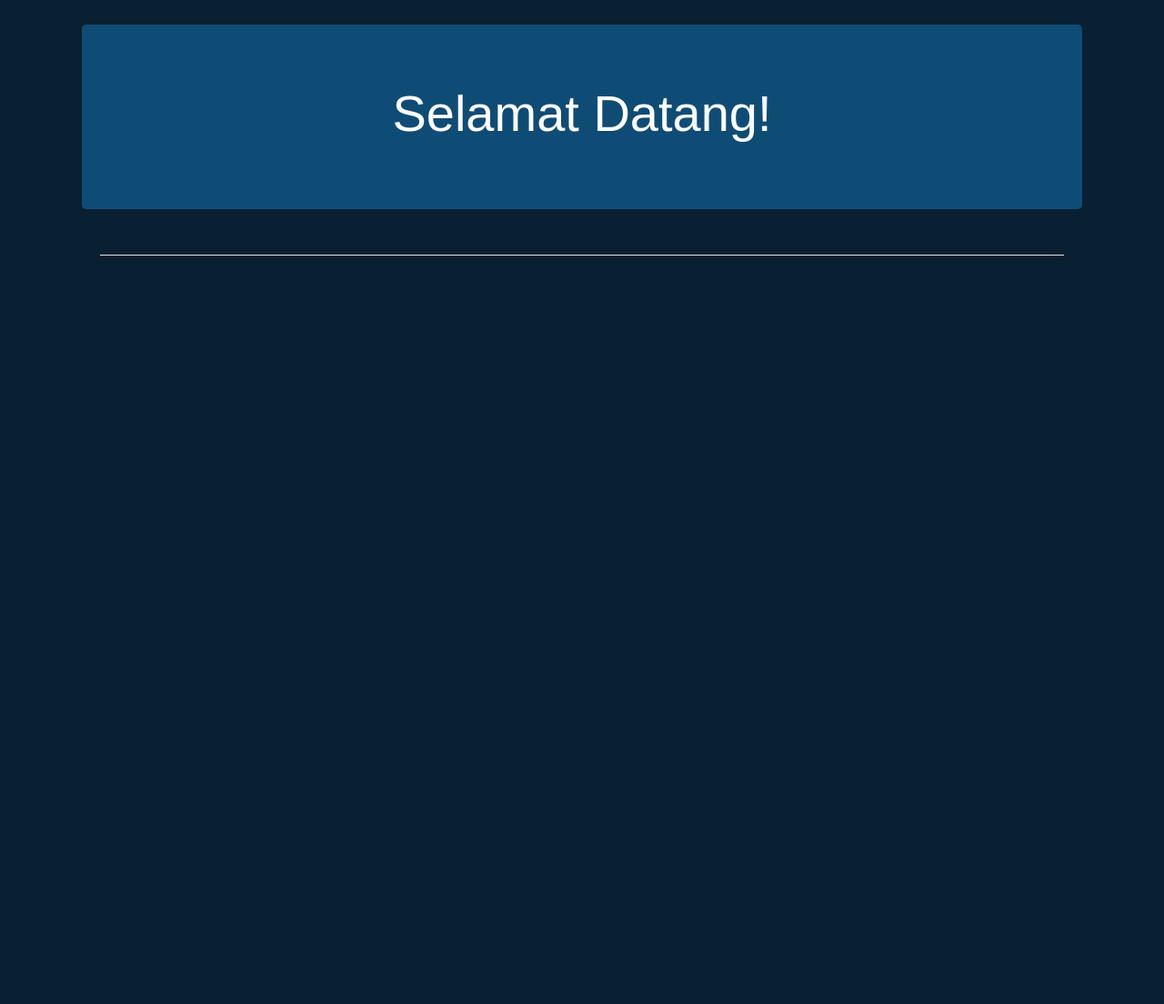
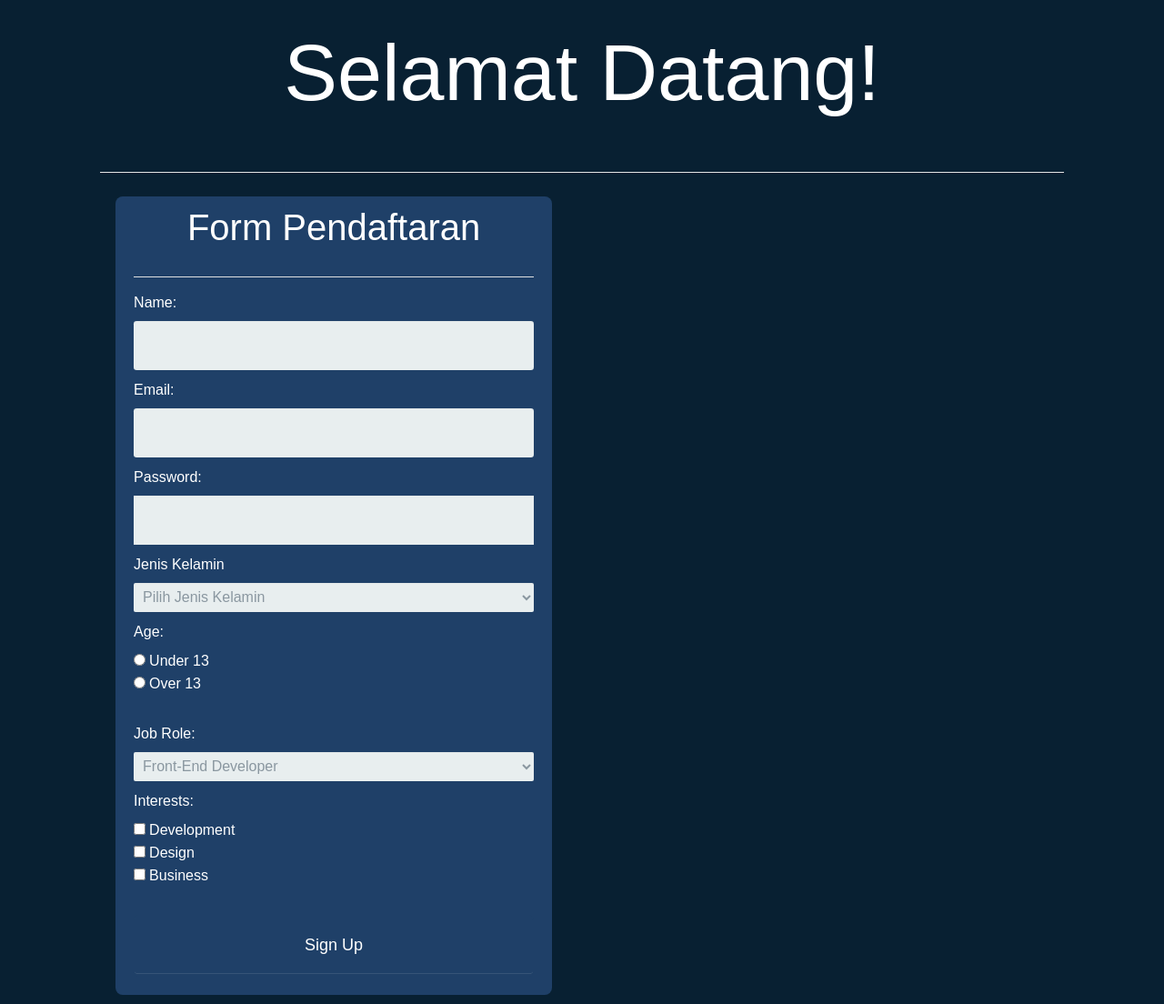
Before and after one commit to chrystalio/Digitalent-Kominfo, a PHP site: page / in a window 1280 px wide. Shown: the part 93-1197 px from the top of the page at 91% size. Before the commit the page ends 374 px from the top, so only its background shows below. Run offline with PHP 8.4, Linux system fonts and the light colour scheme; some libraries are stand-ins or nearby versions.

Commit message:
Add form pendaftaran (Not finished Yet) I need to sleep.

```diff
--- a/modul-3/css/stylesheet.css
+++ b/modul-3/css/stylesheet.css
@@ -1,16 +1,256 @@
 body {
-	background:   #082032;
-	font-family: Arial, Helvetica, sans-serif;
+    background: #082032;
+    font-family: Arial, Helvetica, sans-serif;
 }
 
-.navbar{
-    background-color: #133B5C ;
+.navbar {
+    background-color: #133B5C;
 }
 
 img {
     width: 200px;
 }
 
-.jumbotron{
+.jumbotron {
     background-color: #0F4C75;
 }
+
+/* .form-control {
+    height: 40px;
+    background: #f2f2f2;
+    box-shadow: none !important;
+    border: none;
+    width: 500px;
+}
+
+.form-control:focus {
+    background: #e2e2e2;
+}
+
+.form-control,
+.btn {
+    border-radius: 4px;
+}
+
+.signup-form {
+    width: 560px;
+    margin: 00px auto;
+}
+
+.signup-form form {
+    color: #999;
+    border-radius: 3px;
+    margin-bottom: 15px;
+    background: #fff;
+    box-shadow: 0px 2px 2px rgba(0, 0, 0, 0.3);
+    padding: 30px;
+}
+
+.signup-form h2 {
+    color: rgb(0, 0, 0);
+    font-weight: bold;
+    margin-top: 0;
+}
+
+.signup-form p {
+    color: black;
+    font-weight: bold;
+}
+
+.signup-form hr {
+    margin: 0 -30px 20px;
+    size: 80%;
+
+}
+
+.signup-form .form-group {
+    margin-bottom: 20px;
+}
+
+.signup-form input[type="checkbox"] {
+    margin-top: 3px;
+}
+
+.signup-form .row div:first-child {
+    padding-right: 10px;
+}
+
+.signup-form .row div:last-child {
+    padding-left: 10px;
+}
+
+.signup-form .btn {
+    font-size: 16px;
+    font-weight: bold;
+    background: #4CAF50;
+    border: none;
+    min-width: 140px;
+    width: 340px;
+    opacity: 0.9;
+}
+
+.signup-form .btn:hover,
+.signup-form .btn:focus {
+    /* background: #2389cd !important; */
+    /* outline: none;
+    opacity: 1;
+} */
+
+/* .signup-form a {
+    color: #fff;
+    text-decoration: underline;
+}
+
+.signup-form a:hover {
+    text-decoration: none;
+}
+
+.signup-form form a {
+    color: dodgerblue;
+    text-decoration: none;
+}
+
+.signup-form form a:hover {
+    text-decoration: underline;
+}
+
+.signup-form .hint-text {
+    padding-bottom: 15px;
+    text-align: center;
+}
+
+.signin {
+    background-color: #f1f1f1;
+    text-align: center;
+}
+
+.btn {
+    size: 400px;
+}
+
+.form-group label {
+    font-weight: bolder;
+    color: black;
+    font-size: 15px;
+}
+
+.form-group a {
+    color: dodgerblue;
+} */ */
+
+
+*,
+*:before,
+*:after {
+    -moz-box-sizing: border-box;
+    -webkit-box-sizing: border-box;
+    box-sizing: border-box;
+}
+
+
+form {
+    max-width: 300px;
+    margin: 10px auto;
+    padding: 10px 20px;
+    background: #f4f7f8;
+    border-radius: 8px;
+}
+
+h1 {
+    margin: 0 0 30px 0;
+    text-align: center;
+}
+
+input[type="text"],
+input[type="password"],
+input[type="date"],
+input[type="datetime"],
+input[type="email"],
+input[type="number"],
+input[type="search"],
+input[type="tel"],
+input[type="time"],
+input[type="url"],
+textarea,
+select {
+    background: rgba(255, 255, 255, 0.1);
+    border: none;
+    font-size: 16px;
+    height: auto;
+    margin: 0;
+    outline: 0;
+    padding: 15px;
+    width: 100%;
+    background-color: #e8eeef;
+    color: #8a97a0;
+    box-shadow: 0 1px 0 rgba(0, 0, 0, 0.03) inset;
+    margin-bottom: 10px;
+}
+
+input[type="radio"],
+input[type="checkbox"] {
+    margin: 0 4px 8px 0;
+}
+
+select {
+    padding: 6px;
+    height: 32px;
+    border-radius: 2px;
+}
+
+button {
+    padding: 19px 39px 18px 39px;
+    color: #FFF;
+    background-color: #1F4068;
+    font-size: 18px;
+    text-align: center;
+    font-style: normal;
+    border-radius: 5px;
+    width: 100%;
+    border: 1px solid #1F4068;
+    border-width: 1px 1px 3px;
+    box-shadow: 0 -1px 0 rgba(255, 255, 255, 0.1) inset;
+    margin-bottom: 10px;
+}
+
+fieldset {
+    margin-bottom: 30px;
+    border: none;
+}
+
+legend {
+    font-size: 1.4em;
+    margin-bottom: 10px;
+}
+
+label {
+    display: block;
+    margin-bottom: 8px;
+}
+
+label.light {
+    font-weight: 300;
+    display: inline;
+}
+
+.number {
+    background-color: #5fcf80;
+    color: #fff;
+    height: 30px;
+    width: 30px;
+    display: inline-block;
+    font-size: 0.8em;
+    margin-right: 4px;
+    line-height: 30px;
+    text-align: center;
+    text-shadow: 0 1px 0 rgba(255, 255, 255, 0.2);
+    border-radius: 100%;
+}
+
+@media screen and (min-width: 480px) {
+
+    form {
+        max-width: 480px;
+    }
+
+}
--- a/modul-3/index.html
+++ b/modul-3/index.html
@@ -44,15 +44,128 @@
     </nav>
     <!-- End Of Navbar -->
 
-        <div class="container" style="padding-top: 120px; padding-left: 20px; padding-right: 20px;">
-            <div class="jumbotron text-white ">
-                <h1 class="display-4 text-center">Selamat Datang!</h1>
+    <div class="container" style="padding-top: 120px; padding-left: 20px; padding-right: 20px;">
+        <h1 class="display-2 text-white text-center">Selamat Datang!</h1>
+    </div>
+    <div class="" style="padding-top:2px; padding-left: 110px; padding-right: 110px">
+        <hr class="mt-4 bg-white">
+    </div>
+
+    <div class="row">
+        <div class="col-md-7">
+            <form action="index.html" method="post" style="background-color: #1F4068;">
+                <h1 class="text-white">Form Pendaftaran</h1>
+                <hr class="bg-light">
+                <fieldset class="text-white">
+                    <label for="name">Name:</label>
+                    <input type="text" class="form-control-sm" id="name" name="user_name">
+                    <label for="email">Email:</label>
+                    <input type="email" class="form-control form-control-sm" id="mail" name="user_email">
+                    <label for="password">Password:</label>
+                    <input type="password" id="password" name="user_password">
+                    <label for="confirm_pass">Jenis Kelamin</label>
+                        <select>
+                            <option>Pilih Jenis Kelamin</option>
+                            <option value="0">Laki-Laki</option>
+                            <option value="1">Perempuan</option>
+                        </select>
+                    <label>Age:</label>
+                    <input type="radio" id="under_13" value="under_13" name="user_age"><label for="under_13"
+                        class="light">Under 13</label><br>
+                    <input type="radio" id="over_13" value="over_13" name="user_age"><label for="over_13"
+                        class="light">Over 13</label>
+                </fieldset>
+                <fieldset class="text-white">
+                    <label for="job">Job Role:</label>
+                    <select id="job" name="user_job">
+                        <optgroup label="Web">
+                            <option value="frontend_developer">Front-End Developer</option>
+                            <option value="php_developer">PHP Developer</option>
+                            <option value="python_developer">Python Developer</option>
+                            <option value="rails_developer">Rails Developer</option>
+                            <option value="web_designer">Web Designer</option>
+                            <option value="wordpress_developer">Wordpress Developer</option>
+                        </optgroup>
+                    </select>
+
+                    <label>Interests:</label>
+                    <input type="checkbox" id="development" value="interest_development" name="user_interest"><label
+                        class="light" for="development">Development</label><br>
+                    <input type="checkbox" id="design" value="interest_design" name="user_interest"><label class="light"
+                        for="design">Design</label><br>
+                    <input type="checkbox" id="business" value="interest_business" name="user_interest"><label
+                        class="light" for="business">Business</label>
+
+                </fieldset>
+
+                <button type="submit">Sign Up</button>
+
+            </form>
+        </div>
+    </div>
+    <!-- <div class="row" style="padding-top: 30px; padding-left: 10px; padding-right: 10px;">
+            <div class="container" ">
+                    <div class=" col-md-6" style="background-color: rgb(255, 52, 52);">
+                <form action="#" method="post">
+                    <h2 class="font-weight-bolder" style="padding-top: 30px;">Daftar</h2>
+                    <p>Silakan isi formulir ini untuk membuat akun</p>
+                    <hr>
+                    <div class="form-group">
+                        <label for="email" class="label-title">Email</label>
+                        <input type="email" class="form-control " name="email" placeholder="Masukkan Email anda"
+                            required="required">
+                    </div>
+                    <div class="form-group">
+                        <label for="pass" class="label-title">Password</label>
+                        <input type="password" class="form-control" name="pass" placeholder="Masukkan Password Anda"
+                            required="required">
+                    </div>
+                    <div class="form-group">
+                        <label for="confirm_pass" class="label-title">Konfirmasi Password</label>
+                        <input type="password" class="form-control" name="confirm_pass"
+                            placeholder="Konfirmasi Ulang Password Anda" required="required">
+                    </div>
+
+                    <div class="form-group">
+                        <label for="confirm_pass" class="label-title">Jenis Kelamin</label>
+                        <select class="form-control form-control-sm">
+                            <option>Pilih Jenis Kelamin</option>
+                            <option value="0">Laki-Laki</option>
+                            <option value="1">Perempuan</option>
+                        </select>
+                    </div>
+
+                    <div class="form-group">
+                        <label for="kendaraan">Kendaraan yang anda miliki?</label> <br>
+                        <input type="checkbox" class="ml-1" name="kendaraan" value="Mobil"> Mobil <br>
+                        <input type="checkbox" class="ml-1" name="kendaraan" value="Motor"> Motor <br>
+                        <input type="checkbox" class="ml-1" name="kendaraan" value="Sepeda"> Sepeda <br>
+                        <input type="checkbox" class="ml-1" name="kendaraan" value="pesawat"> Pesawat
+                    </div>
+
+                    <div class="form-group">
+                        <p>Dari mana anda mengetahui website ini?</p>
+                        <select name="ask" id="ask">
+                            <option value="Facebook">Facebook</option>
+                            <option value="Twitter">Twitter</option>
+                            <option value="Instagram">Instagram</option>
+                            <option value="Teman">Teman</option>
+                        </select>
+                    </div>
+                    <hr>
+                    <div class="form-group">
+                        <label class="form-check-label text-center w-100"> Saya menyetujui
+                            <a href="#">Kebijakan Penggunaan &amp; Privasi</a>
+                        </label>
+                    </div>
+                    <div class="form-group">
+                        <button type="submit" class="btn btn-primary btn-lg w-100">Sign Up</button>
+                        <p class="text-center mt-4">Sudah punya akun? <a href="#">Masuk</a></p>
+                    </div>
+                </form>
             </div>
         </div>
-        <div class="" style="padding-top:2px; padding-left: 110px; padding-right: 110px">
-            <hr class="my-8 bg-white">
-        </div>
-
+    </div> -->
 
     <script src="https://code.jquery.com/jquery-3.5.1.slim.min.js"></script>
     <script src="https://cdn.jsdelivr.net/npm/popper.js@1.16.1/dist/umd/popper.min.js"></script>
```
